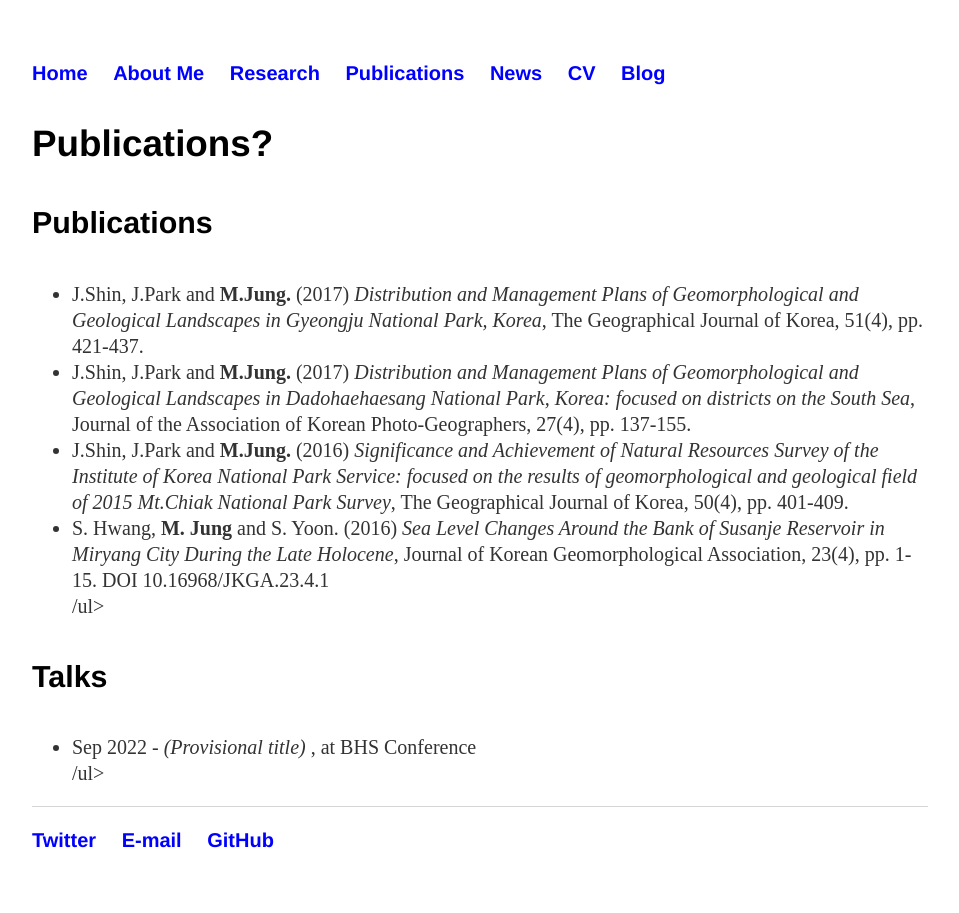
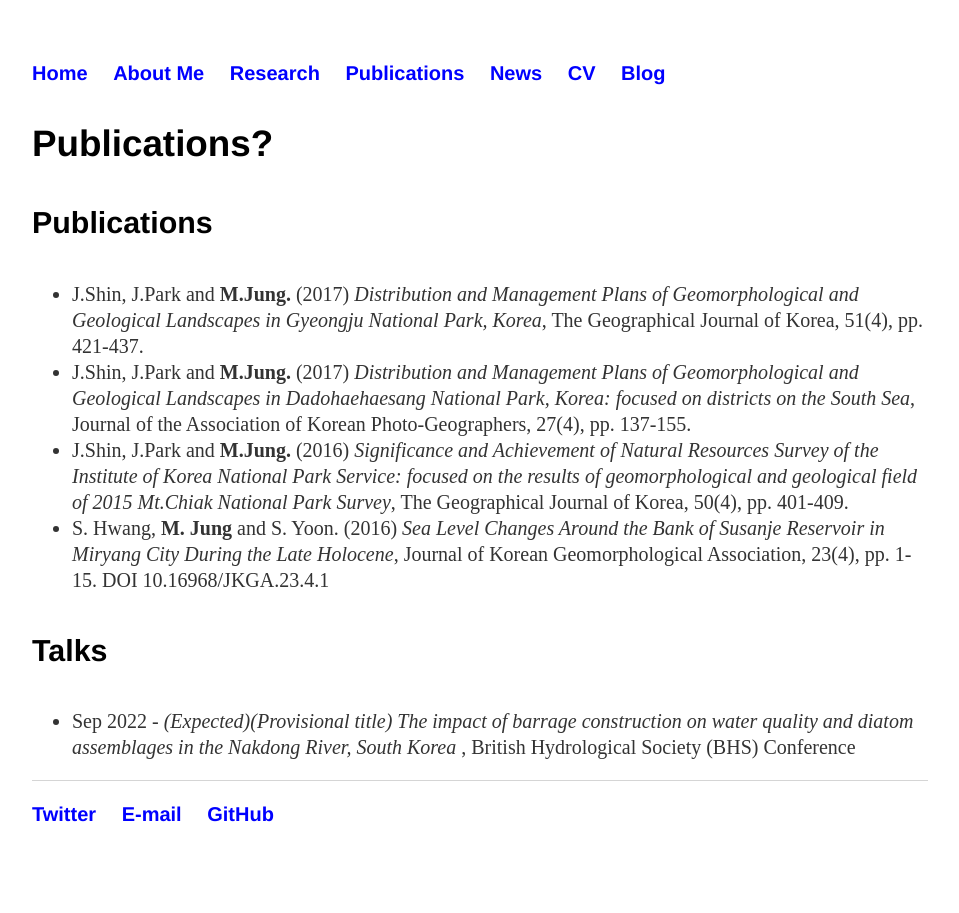
Before and after one commit to muyeoljung/muyeoljung.github.io, a Jekyll site: the page built from publications/index.html, in a window 1280 px wide. Shown: the whole page, without its empty margins (160-1119 px from the left). Built offline with Jekyll 4.4.1, drawn with Linux system fonts in a browser that asks for light colours.

Commit message:
Update index.html

```diff
--- a/publications/index.html
+++ b/publications/index.html
@@ -16,12 +16,12 @@
 National Park Service: focused on the results of geomorphological and geological field of 2015 Mt.Chiak National
 Park Survey</i>, The Geographical Journal of Korea, 50(4), pp. 401-409.</li>
 		<li>S. Hwang, <b>M. Jung</b> and S. Yoon. (2016) <i> Sea Level Changes Around the Bank of Susanje Reservoir in Miryang City During the Late Holocene</i>, Journal of Korean Geomorphological Association, 23(4), pp. 1-15. DOI 10.16968/JKGA.23.4.1</li>
-	/ul>
+	</ul>
 	</div>
 
 	<div class="Talks">
 	<h4>Talks</h4>
 		<ul class="Talks">
-		<li>Sep 2022 - <i> (Provisional title) </i>, at BHS Conference</li>
-	/ul>
+		<li>Sep 2022 - <i> (Expected)(Provisional title) The impact of barrage construction on water quality and diatom assemblages in the Nakdong River, South Korea </i>, British Hydrological Society (BHS) Conference</li>
+	</ul>
 	</div>
```
